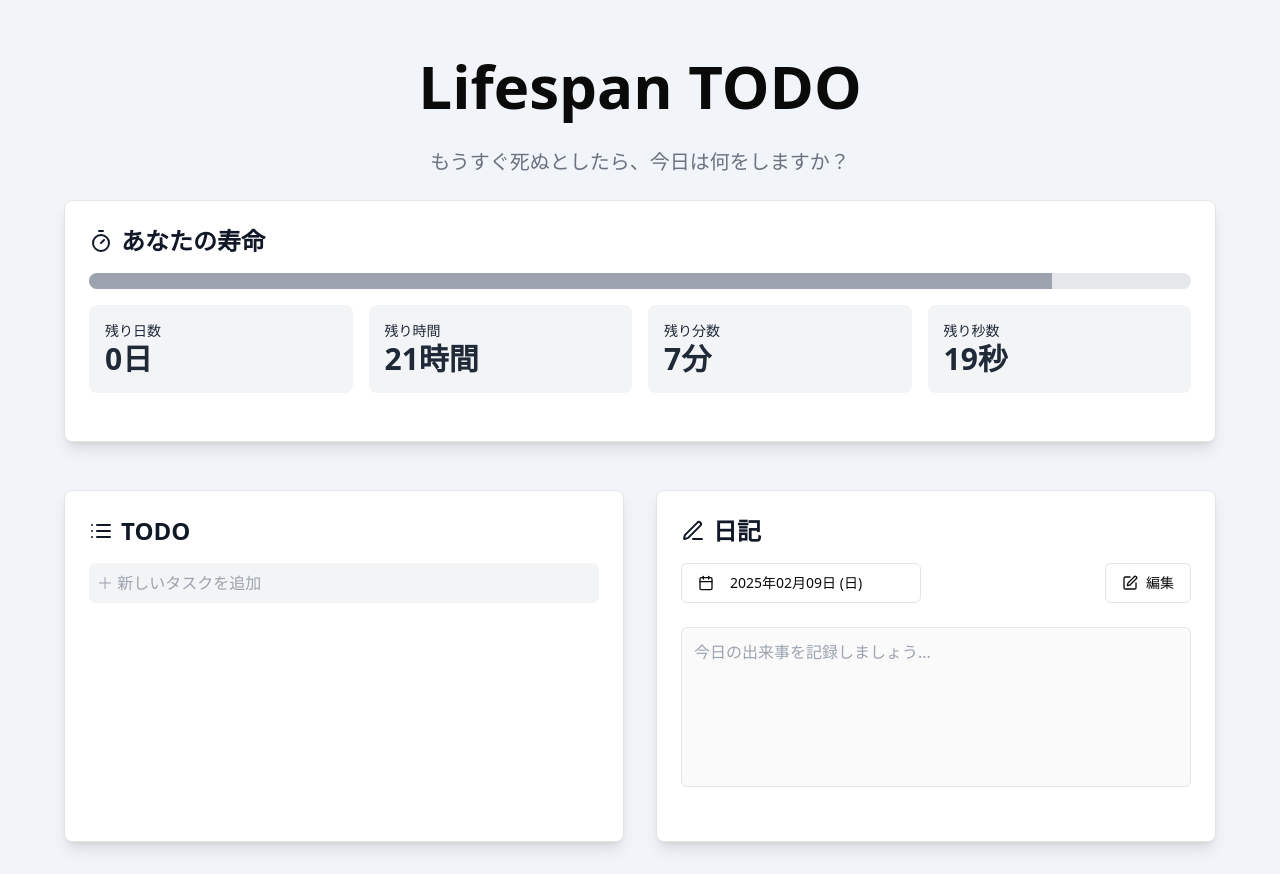
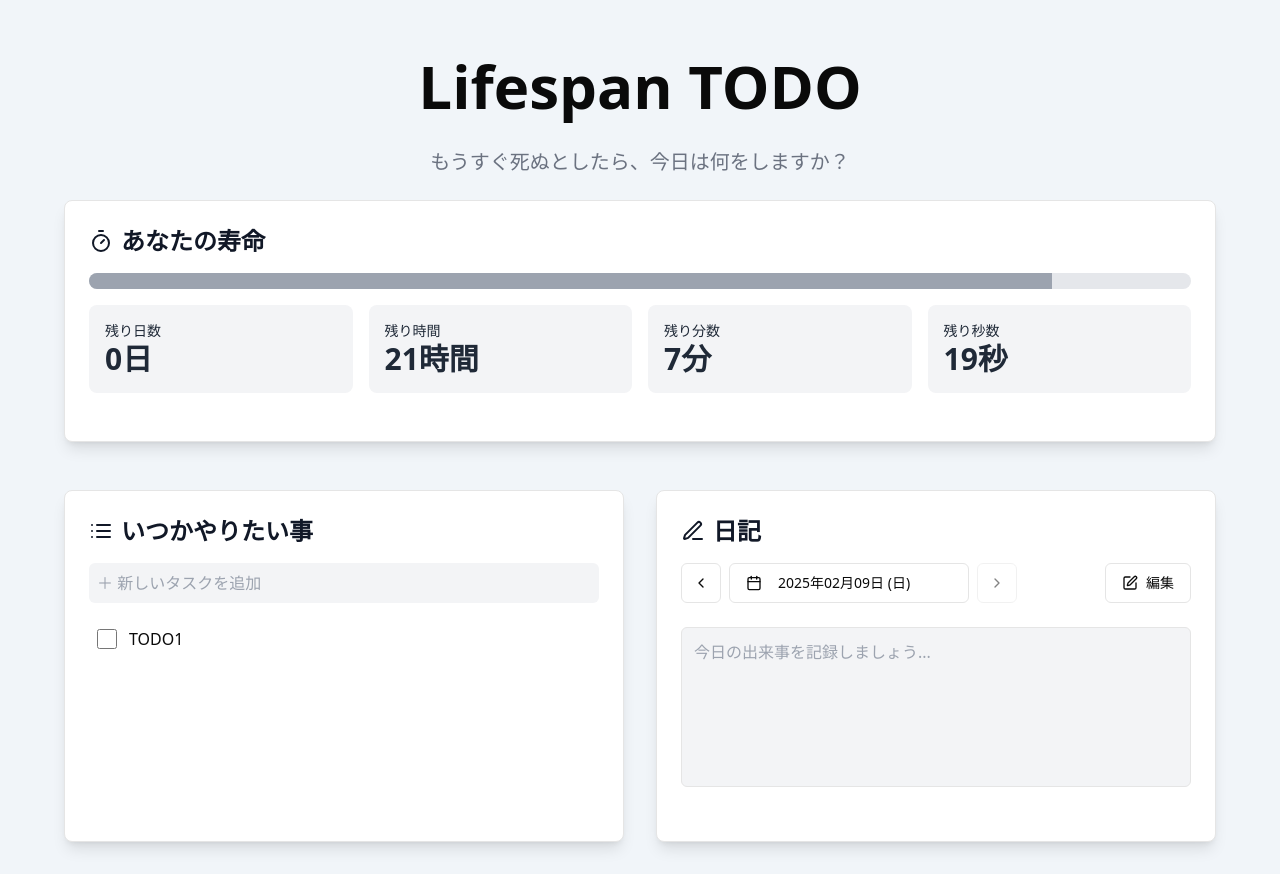
Before and after one commit to Toridesu/lifespan-todo, a React (Vite) app: page / in a window 1280 px wide. Built offline with nearby package versions, Linux system fonts and the light colour scheme.

Commit message:
TODOマークアップ

```diff
--- a/src/components/DiaryCard.tsx
+++ b/src/components/DiaryCard.tsx
@@ -1,11 +1,11 @@
 import { Header } from './Header';
-import { PenLine, Save, Edit, Calendar as CalendarIcon } from 'lucide-react';
+import { PenLine, Save, Edit, Calendar as CalendarIcon, ChevronLeft, ChevronRight } from 'lucide-react';
 import { Card, CardContent } from './ui/card';
 import { Button } from './ui/button';
 import { Calendar } from './ui/calendar';
 import { Popover, PopoverContent, PopoverTrigger } from './ui/popover';
-import { useState } from 'react';
-import { format } from 'date-fns';
+import { useState, useCallback, useMemo } from 'react';
+import { format, isSameDay } from 'date-fns';
 import { ja } from 'date-fns/locale';
 
 // 仮のデータ型定義
@@ -21,7 +21,8 @@ const DiaryCard = () => {
   const [selectedDate, setSelectedDate] = useState<Date | undefined>(new Date());
 
   // 仮のデータ
-  const pastEntries: DiaryEntry[] = [
+  const pastEntries = useMemo<DiaryEntry[]>(
+    () => [
       {
         id: '1',
         date: new Date(2024, 2, 20),
@@ -32,14 +33,22 @@ const DiaryCard = () => {
         date: new Date(2024, 2, 19),
         content: '友達と買い物に行きました。楽しかったです。',
       },
-  ];
+      {
+        id: '3',
+        date: new Date(2024, 2, 17),
+        content: '今日は雨でした。世界がぐちゃぐちゃになっていました。',
+      },
+    ],
+    []
+  );
 
   const handleSave = () => {
     setIsEditing(false);
     // TODO: 保存の処理を実装
   };
 
-  const handleDateSelect = (date: Date | undefined) => {
+  const handleDateSelect = useCallback(
+    (date: Date | undefined) => {
       setSelectedDate(date);
       const entry = pastEntries.find((entry) => format(entry.date, 'yyyy-MM-dd') === format(date!, 'yyyy-MM-dd'));
       if (entry) {
@@ -47,7 +56,46 @@ const DiaryCard = () => {
       } else {
         setContent('');
       }
-  };
+    },
+    [pastEntries]
+  );
+
+  const navigateDay = useCallback(
+    (direction: 'prev' | 'next') => {
+      if (!selectedDate) return;
+
+      const sortedDates = pastEntries.map((entry) => entry.date).sort((a, b) => a.getTime() - b.getTime());
+
+      const currentIndex = sortedDates.findIndex((date) => format(date, 'yyyy-MM-dd') === format(selectedDate, 'yyyy-MM-dd'));
+
+      let newDate: Date | undefined;
+      if (direction === 'prev' && currentIndex > 0) {
+        newDate = sortedDates[currentIndex - 1];
+      } else if (direction === 'next' && currentIndex < sortedDates.length - 1) {
+        newDate = sortedDates[currentIndex + 1];
+      } else if (currentIndex === -1) {
+        // 現在の日付に日記がない場合、最も近い日記のある日付を探す
+        const timestamp = selectedDate.getTime();
+        if (direction === 'prev') {
+          newDate = sortedDates.filter((date) => date.getTime() < timestamp).pop();
+        } else {
+          newDate = sortedDates.filter((date) => date.getTime() > timestamp)[0];
+        }
+      }
+
+      if (newDate) {
+        handleDateSelect(newDate);
+      }
+    },
+    [selectedDate, pastEntries, handleDateSelect]
+  );
+
+  const hasEntryOnDate = useCallback(
+    (date: Date) => {
+      return pastEntries.some((entry) => isSameDay(entry.date, date));
+    },
+    [pastEntries]
+  );
 
   return (
     <Card className='py-6 shadow-lg' style={{ marginTop: '0px' }}>
@@ -56,6 +104,10 @@ const DiaryCard = () => {
         <div className='space-y-6'>
           <div className='flex items-center justify-between'>
             <div className='flex items-center gap-2'>
+              <Button variant='outline' size='icon' onClick={() => navigateDay('prev')} disabled={!selectedDate || !pastEntries.some((entry) => entry.date.getTime() < selectedDate.getTime())}>
+                <ChevronLeft className='h-4 w-4' />
+              </Button>
+
               <Popover>
                 <PopoverTrigger asChild>
                   <Button variant='outline' className='w-[240px] justify-start text-left font-normal'>
@@ -64,10 +116,29 @@ const DiaryCard = () => {
                   </Button>
                 </PopoverTrigger>
                 <PopoverContent className='w-auto p-0' align='start'>
-                  <Calendar mode='single' selected={selectedDate} onSelect={handleDateSelect} locale={ja} />
+                  <Calendar
+                    mode='single'
+                    selected={selectedDate}
+                    onSelect={handleDateSelect}
+                    locale={ja}
+                    modifiers={{
+                      hasEntry: (date) => hasEntryOnDate(date),
+                    }}
+                    modifiersStyles={{
+                      hasEntry: {
+                        fontWeight: 'bold',
+                        textDecoration: 'underline',
+                      },
+                    }}
+                  />
                 </PopoverContent>
               </Popover>
+
+              <Button variant='outline' size='icon' onClick={() => navigateDay('next')} disabled={!selectedDate || !pastEntries.some((entry) => entry.date.getTime() > selectedDate.getTime())}>
+                <ChevronRight className='h-4 w-4' />
+              </Button>
             </div>
+
             {!isEditing ? (
               <Button variant='outline' onClick={() => setIsEditing(true)} disabled={!selectedDate}>
                 <Edit />
@@ -82,7 +153,7 @@ const DiaryCard = () => {
           </div>
 
           <div className='space-y-4'>
-            <textarea placeholder='今日の出来事を記録しましょう...' className='w-full h-40 p-3 border rounded-md focus:outline-none focus:ring-2 focus:ring-blue-500 resize-none' value={content} onChange={(e) => setContent(e.target.value)} disabled={!isEditing || !selectedDate} />
+            <textarea placeholder='今日の出来事を記録しましょう...' className='bg-gray-100 w-full h-40 p-3 border rounded-md focus:outline-none focus:ring-2 focus:ring-blue-500 resize-none' value={content} onChange={(e) => setContent(e.target.value)} disabled={!isEditing || !selectedDate} />
           </div>
         </div>
       </CardContent>
--- a/src/components/TodoCard.tsx
+++ b/src/components/TodoCard.tsx
@@ -1,15 +1,22 @@
 import { Header } from './Header';
 import { List } from 'lucide-react';
 import { Card, CardContent } from './ui/card';
+import { useState } from 'react';
 
 const TodoCard = () => {
+  const [todoText, setTodoText] = useState("TODO1")
+
   return (
     <Card className='py-6 shadow-lg' style={{ marginTop: '0px' }}>
       <CardContent>
-        <Header title='TODO' icon={List} />
-        <div className='space-y-4'>
-          <div className='flex items-center space-x-3'>
-            <input type='text' placeholder='＋ 新しいタスクを追加' className='flex-1 p-2 rounded-md focus:outline-none focus:ring-2 focus:ring-blue-500 bg-gray-100' />
+        <Header title='いつかやりたい事' icon={List} />
+        <form className='flex items-center space-x-3'>
+          <input type='text' placeholder='＋ 新しいタスクを追加' className='flex-1 p-2 rounded-md focus:outline-none focus:ring-1 focus:ring-blue-500 bg-gray-100' />
+        </form>
+        <div className='space-y-2 mt-4'>
+          <div className='flex items-center p-2 rounded-md focus-within:bg-gray-200'>
+            <input type='checkbox' className='form-checkbox h-5 w-5 text-gray-600 transition duration-150 ease-in-out' />
+            <input type="text" value={todoText} onChange={(e) => setTodoText(e.target.value)} className='flex-1 ml-3  rounded bg-transparent focus:outline-none '/>
           </div>
         </div>
       </CardContent>
--- a/src/components/TodoSection.tsx
+++ /dev/null
@@ -1,16 +0,0 @@
-import React from 'react';
-import { Header } from './Header';
-import { CheckSquare } from 'lucide-react';
-import { Card, CardContent } from './ui/card';
-
-const TodoSection: React.FC = () => {
-  return (
-    <Card className='max-w-7xl mx-auto py-6 shadow-lg' style={{ marginTop: '0px' }}>
-      <CardContent>
-        <Header title='TODO' icon={CheckSquare} />
-      </CardContent>
-    </Card>
-  );
-};
-
-export default TodoSection;
```
Also changed, not shown: src/hooks/useTodos.ts (added). Lines whose indentation alone changed are shown as unchanged.
